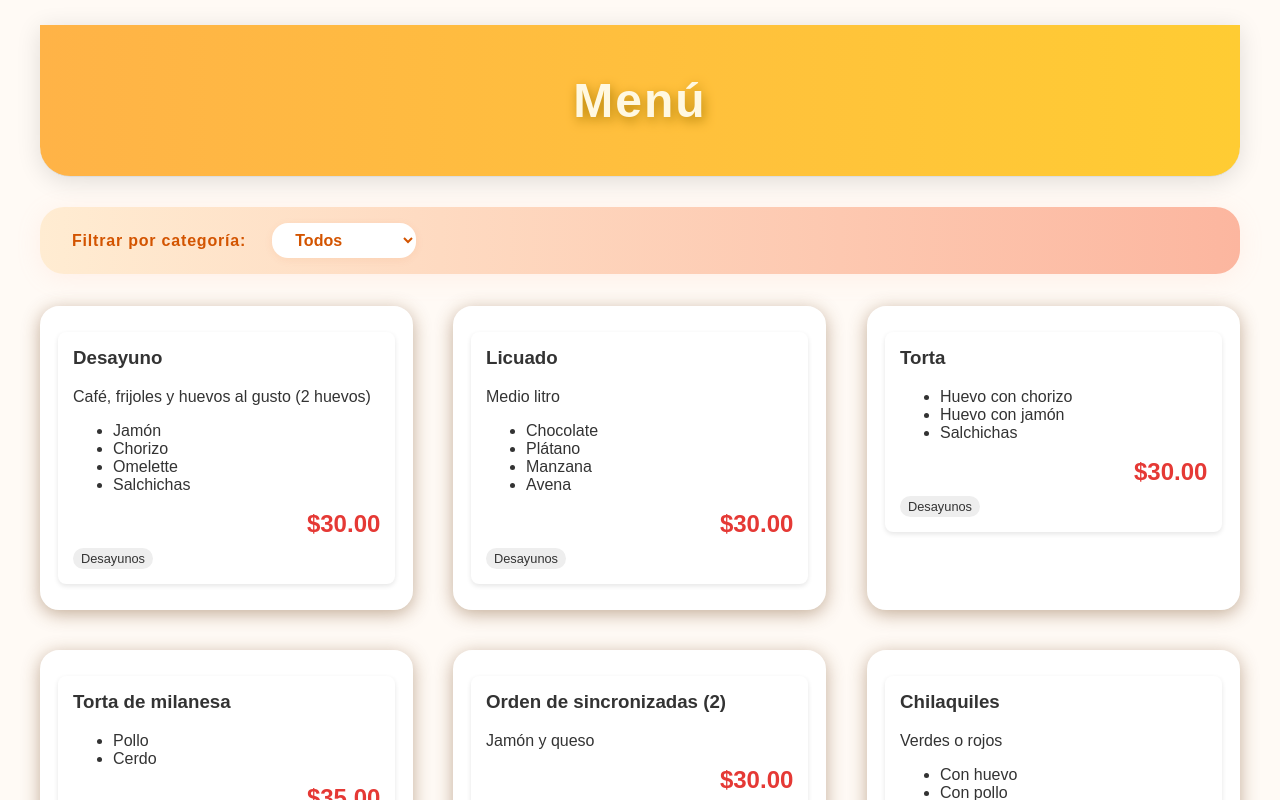
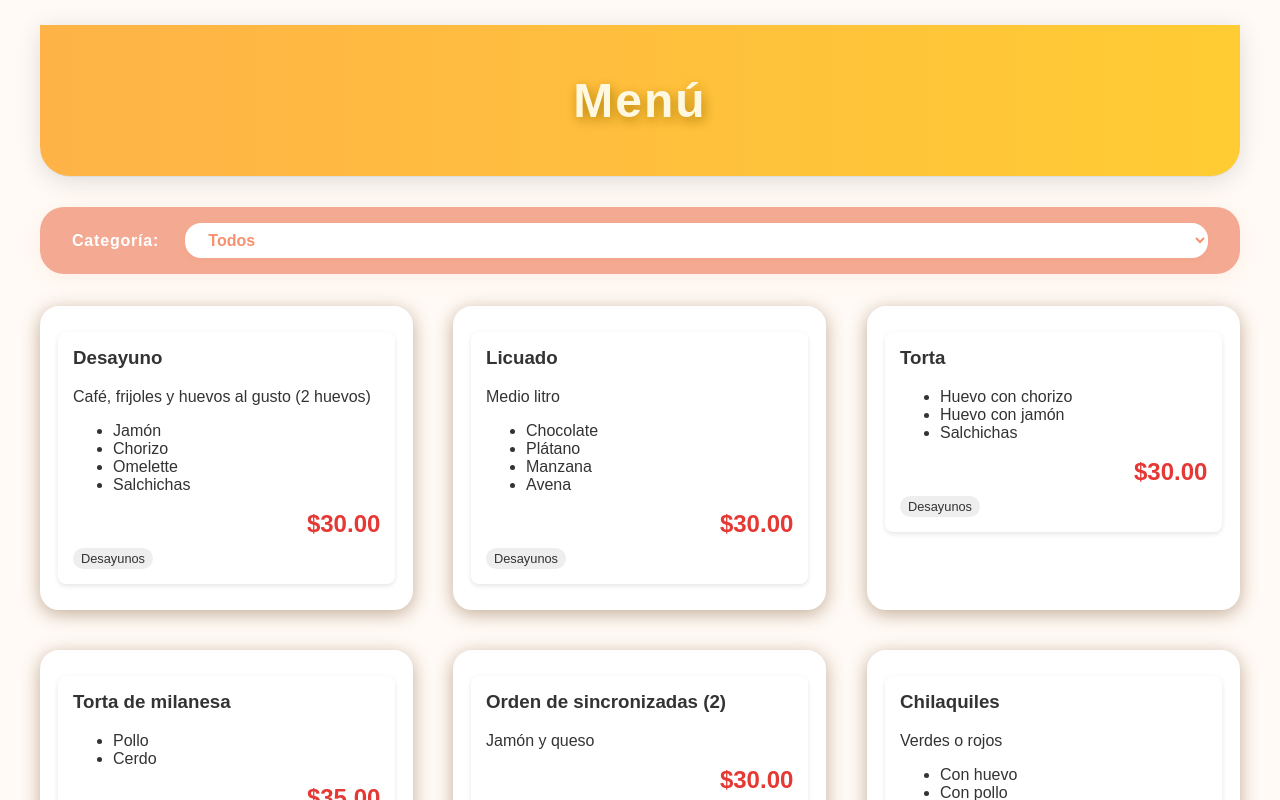
Before and after one commit to raullopezgonzalez95/cocina-chivis-2, a React (Create React App) app: page / in a window 1280 px wide. Shown: the top 800 px of the page. Built offline with nearby package versions, Linux system fonts and the light colour scheme.

Commit message:
fix: colores

```diff
--- a/src/components/MenuList.tsx
+++ b/src/components/MenuList.tsx
@@ -32,7 +32,7 @@ const MenuList: React.FC<MenuListProps> = ({items}) => {
                 alignItems: 'center',
                 gap: '1rem',
                 marginBottom: '1rem',
-                background: 'linear-gradient(90deg, #ffecd2 0%, #fcb69f 100%)',
+                background: 'linear-gradient(90deg,rgb(244, 170, 146) 100%, #fcb69f 100%)',
                 padding: '1rem 2rem',
                 borderRadius: '1.5rem',
                 boxShadow: '0 4px 24px rgba(252,182,159,0.15)'
@@ -40,20 +40,21 @@ const MenuList: React.FC<MenuListProps> = ({items}) => {
                 <label style={{
                     fontWeight: 700,
                     fontSize: '1rem',
-                    color: '#d35400',
+                    color: 'rgb(255, 255, 255)',
                     letterSpacing: '0.05em'
                 }}>
-                    Filtrar por categoría:
+                    Categoría:
                 </label>
                 <select
                     value={filter}
                     onChange={(e) => setFilter(e.target.value)}
                     style={{
+                        width: '100%',
                         padding: '0.5rem 1.2rem',
                         borderRadius: '1rem',
                         border: 'none',
                         background: '#fff',
-                        color: '#d35400',
+                        color: 'rgb(247, 145, 111)',
                         fontWeight: 600,
                         fontSize: '1rem',
                         boxShadow: '0 2px 8px rgba(211,84,0,0.08)',
--- a/src/components/ScrollToFooter.tsx
+++ b/src/components/ScrollToFooter.tsx
@@ -46,10 +46,9 @@ const ScrollToFooter: React.FC = () => {
                 width: '56px',
                 height: '56px',
                 borderRadius: '50%',
-                background: 'linear-gradient(135deg,rgb(178, 232, 165) 0%,rgb(58, 188, 25) 100%)',
+                background: '#25D366',
                 color: '#fff',
                 border: 'none',
-                boxShadow: '0 4px 16px rgba(248, 87, 166, 0.25)',
                 cursor: 'pointer',
                 display: 'flex',
                 alignItems: 'center',
```
